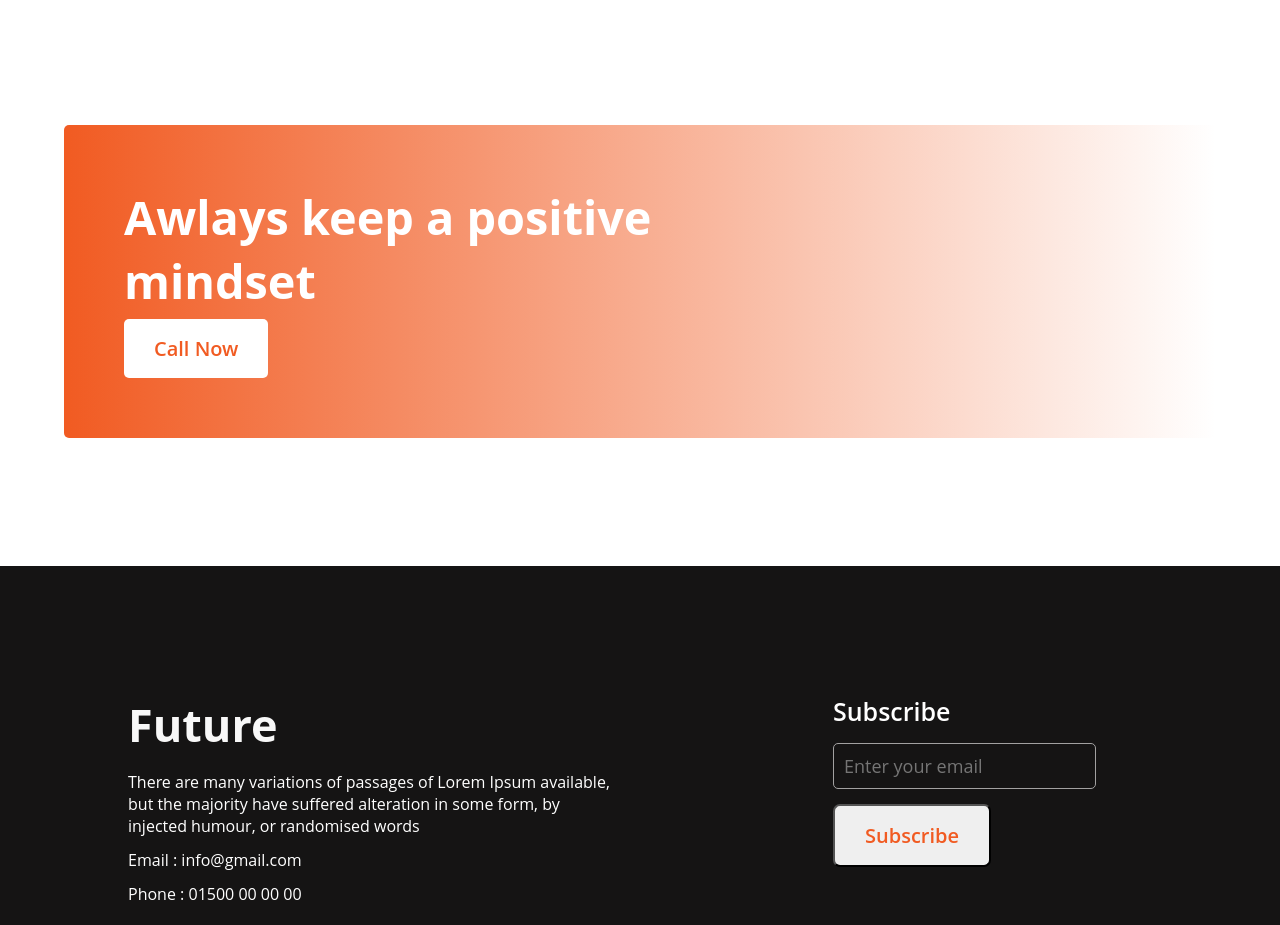
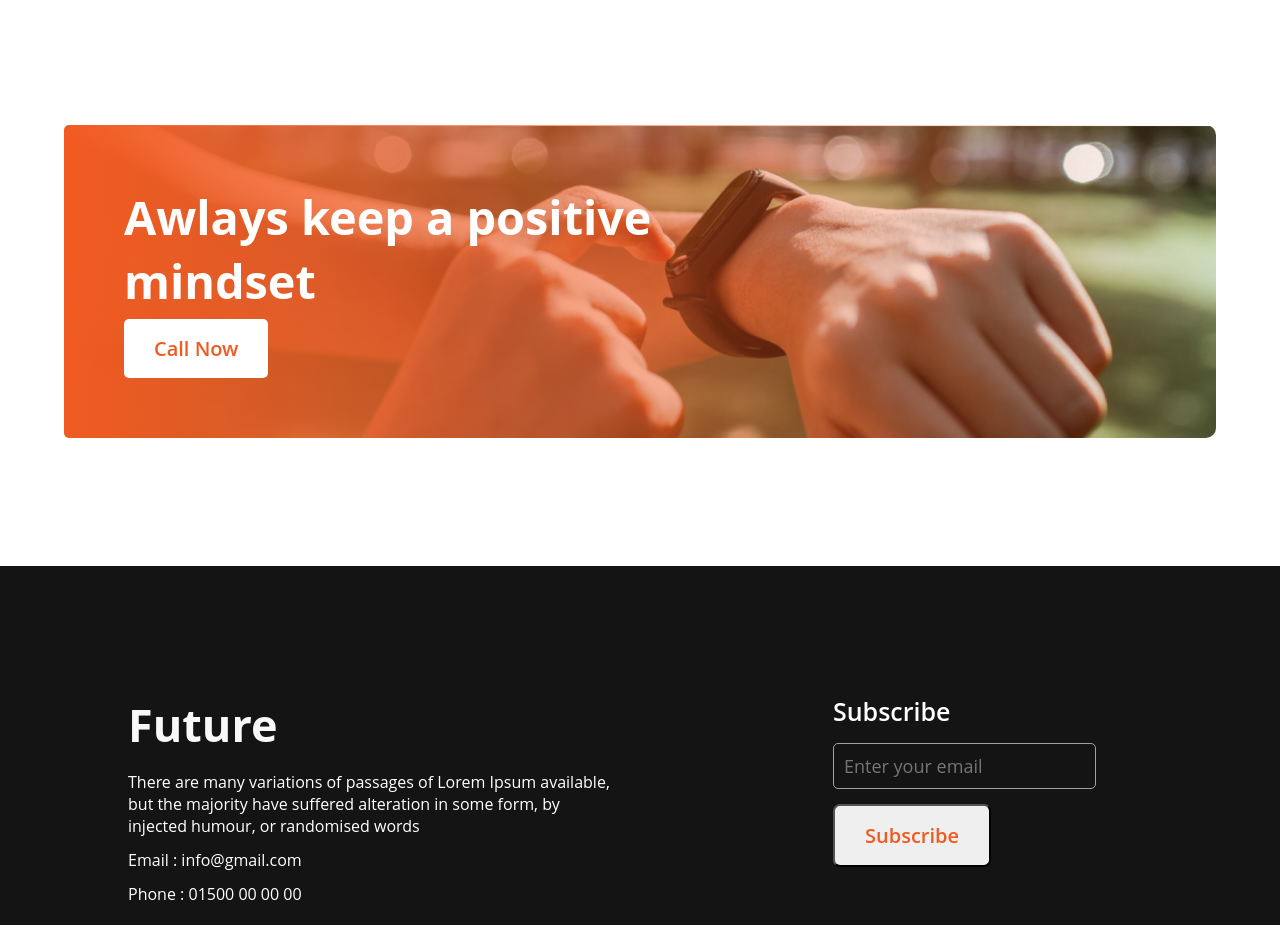
Before and after one commit to rajib2826/Assignment-01, a plain HTML site: page index.html in a window 1280 px wide. Shown: the part 2809-3734 px from the top of the page. Drawn offline with Linux system fonts and the light colour scheme; the site is published under a folder, as on GitHub Pages, so addresses that start at the root find nothing.

Commit message:
change the tag

```diff
--- a/styles/assignment-1.css
+++ b/styles/assignment-1.css
@@ -203,7 +203,7 @@ ul li {
 /* Linear gradient section  */
 
 .gradient {
-  background-image: url("/images/watch.png");
+  background-image: url("../images/watch.png");
   background-size: cover;
   height: 100%;
   width: 90%;
```
